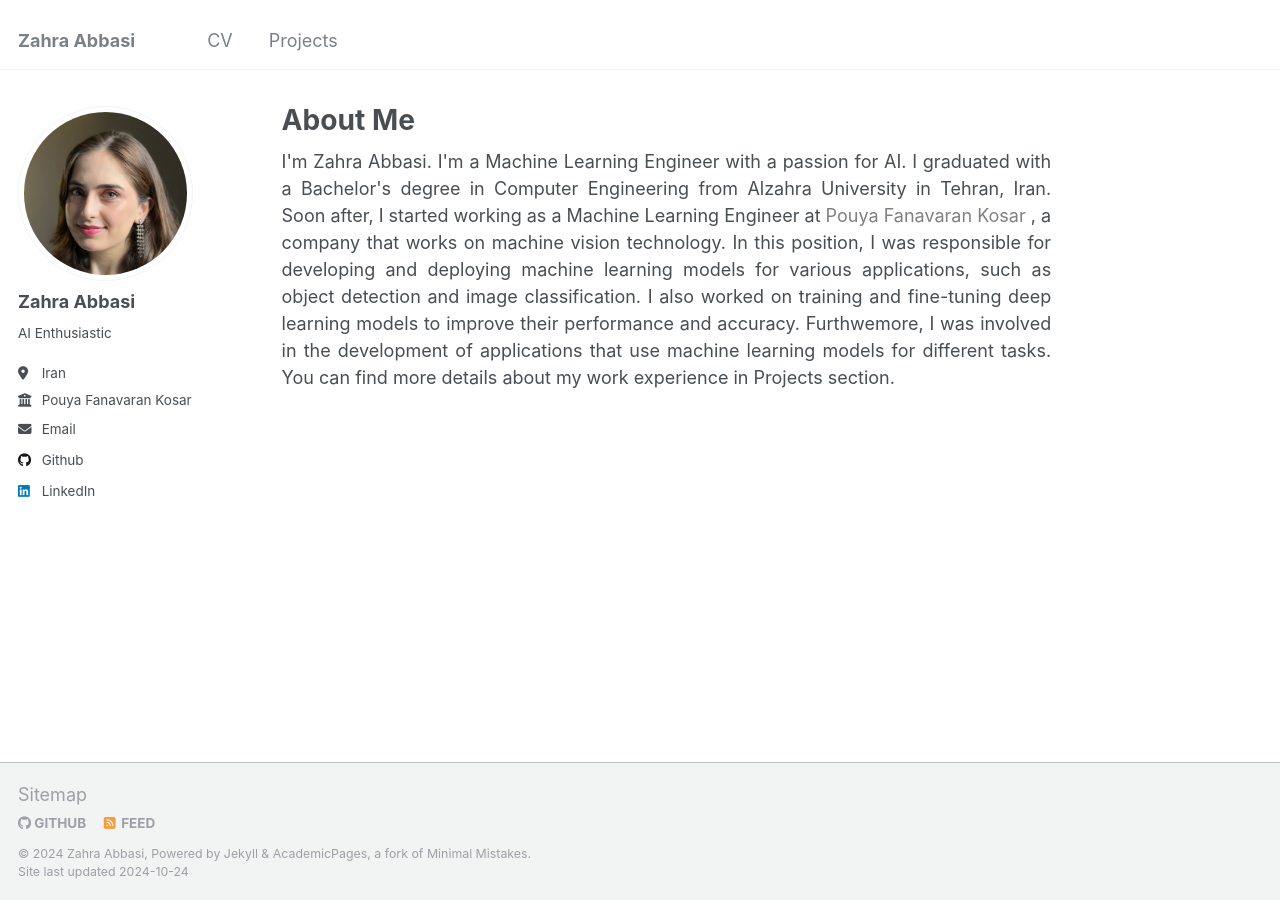
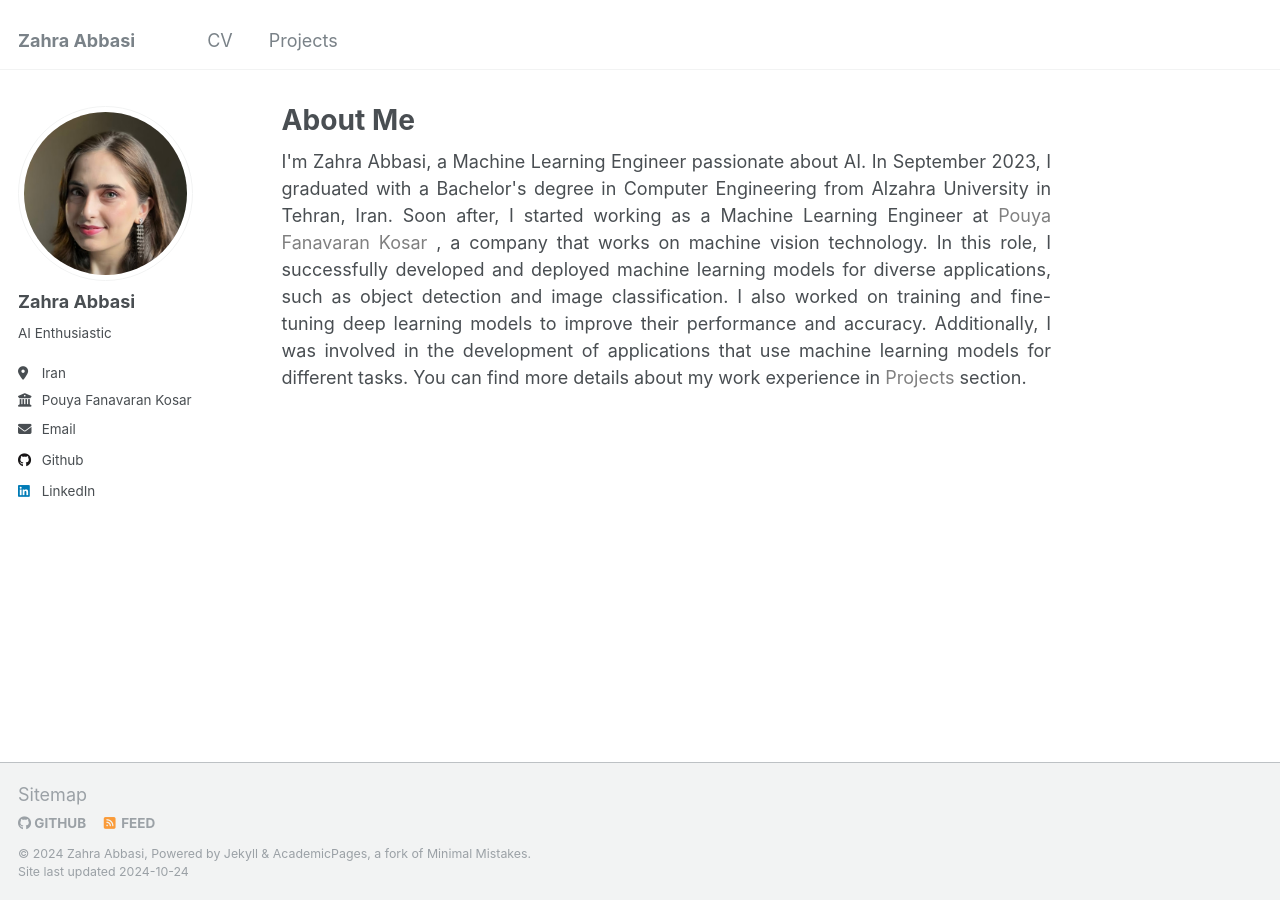
Before and after one commit to zahra-abbasi-vault/zahra-abbasi-vault.github.io, a Jekyll site: the page built from _pages/about.md, in a window 1280 px wide. Built offline with Jekyll 4.4.1, drawn with Linux system fonts in a browser that asks for light colours.

Commit message:
Update about.md

```diff
--- a/_pages/about.md
+++ b/_pages/about.md
@@ -18,9 +18,7 @@ redirect_from:
 </style>
 
 <div class="justify-text">
-
-I'm Zahra Abbasi. I'm a Machine Learning Engineer with a passion for AI. I graduated with a Bachelor's degree in Computer Engineering from Alzahra University in Tehran, Iran.
+I'm Zahra Abbasi, a Machine Learning Engineer passionate about AI. In September 2023, I graduated with a Bachelor's degree in Computer Engineering from Alzahra University in Tehran, Iran.
 Soon after, I started working as a Machine Learning Engineer at <a href='http://en.pfkvision.com'> Pouya Fanavaran Kosar </a>, a company that works on machine vision technology.
-In this position, I was responsible for developing and deploying machine learning models for various applications, such as object detection and image classification. I also worked on training and fine-tuning deep learning models to improve their performance and accuracy. Furthwemore, I was involved in the development of applications that use machine learning models for different tasks. You can find more details about my work experience in Projects section.
-
+In this role, I successfully developed and deployed machine learning models for diverse applications, such as object detection and image classification. I also worked on training and fine-tuning deep learning models to improve their performance and accuracy. Additionally, I was involved in the development of applications that use machine learning models for different tasks. You can find more details about my work experience in <a href='/projects'>Projects</a> section.
 </div>
```
